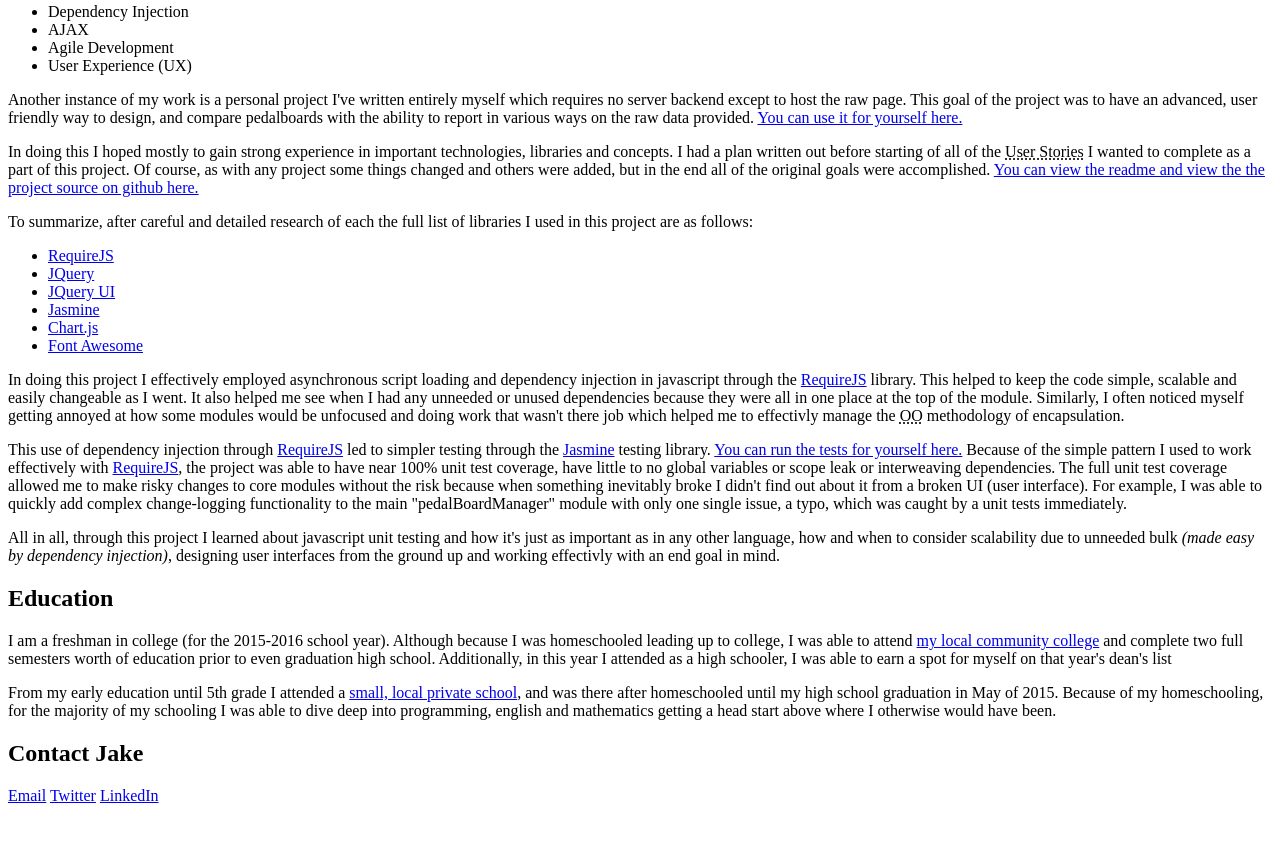
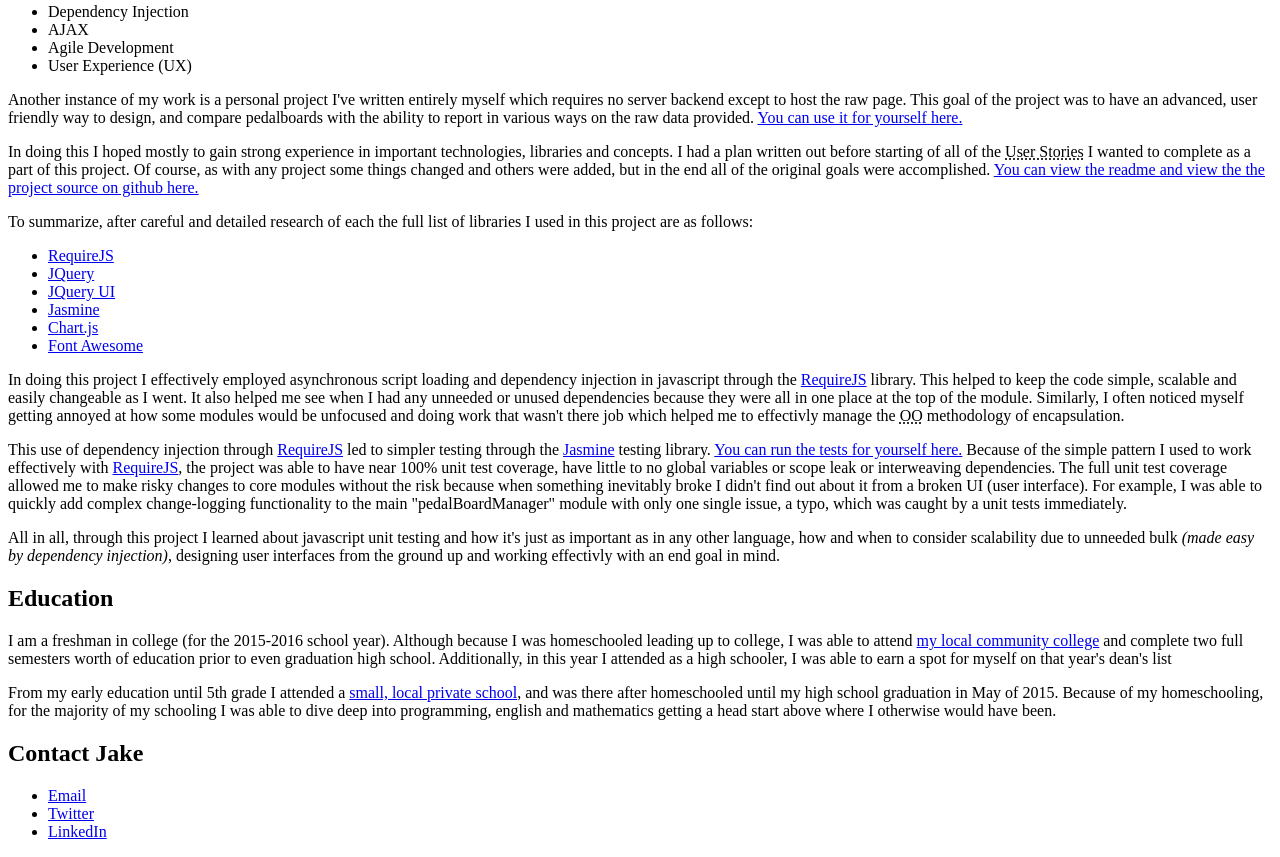
Before and after one commit to JakeThurman/jakethurman.github.io, a plain HTML site: page index.html in a window 1280 px wide. Shown: the part 356-1213 px from the top of the page. Before the commit the page ends 1169 px from the top, so only its background shows below. Drawn offline with Linux system fonts and the light colour scheme.

Commit message:
Wrapped the contact section items in an ul tag.

```diff
--- a/index.html
+++ b/index.html
@@ -90,8 +90,10 @@
     </div>
 
     <h2 id="contact">Contact Jake</h2>
-    <a href="mailto:jacob@thurmans.com">Email</a>
-    <a href="https://twitter.com/Jake_Thurman">Twitter</a>
-    <a href="https://www.linkedin.com/profile/view?id=374830300">LinkedIn</a>
+    <ul>
+        <li><a href="mailto:jacob@thurmans.com">Email</a></li>
+        <li><a href="https://twitter.com/Jake_Thurman">Twitter</a></li>
+        <li><a href="https://www.linkedin.com/profile/view?id=374830300">LinkedIn</a></li>
+    </ul>
 </body>
 </html>
```
